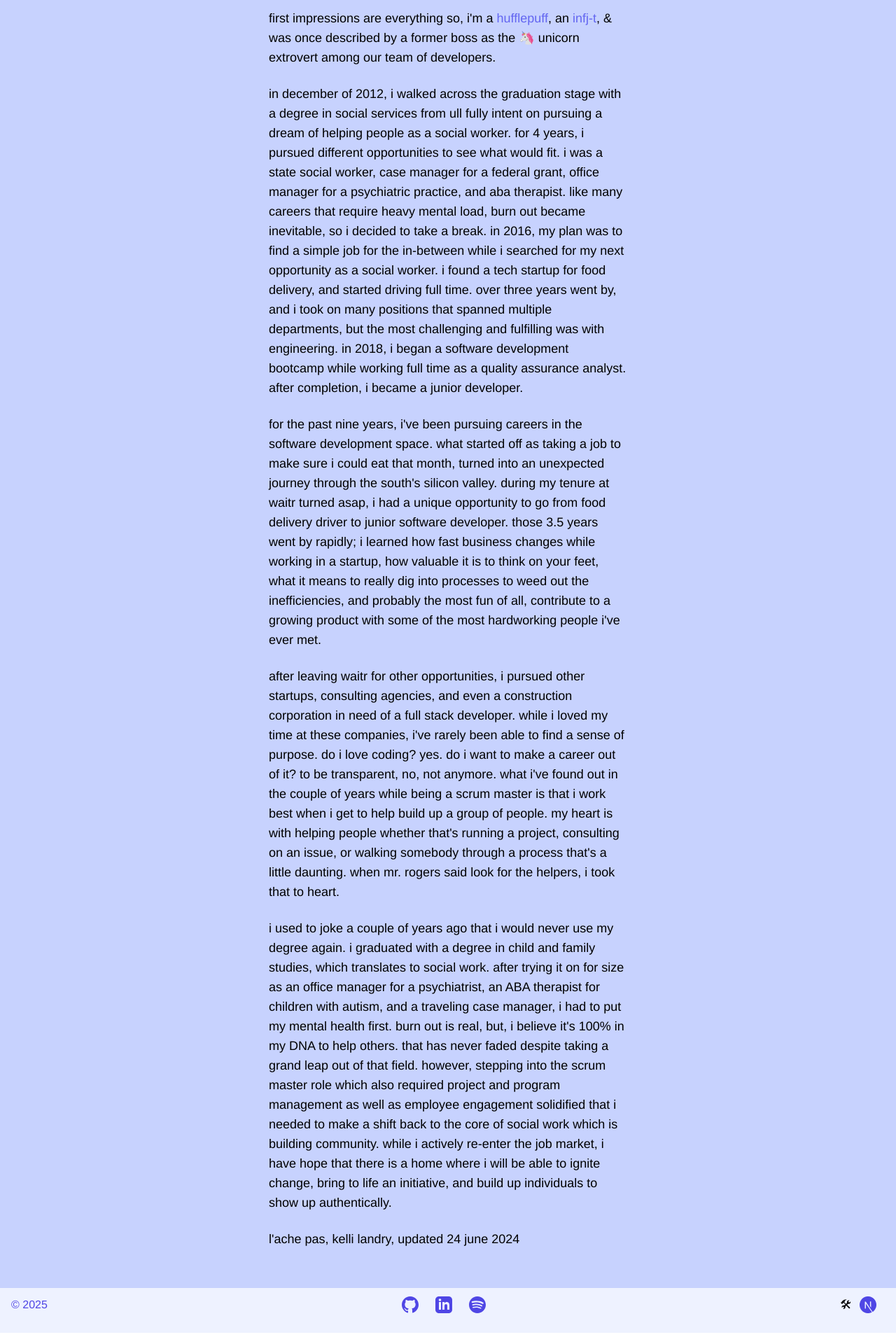
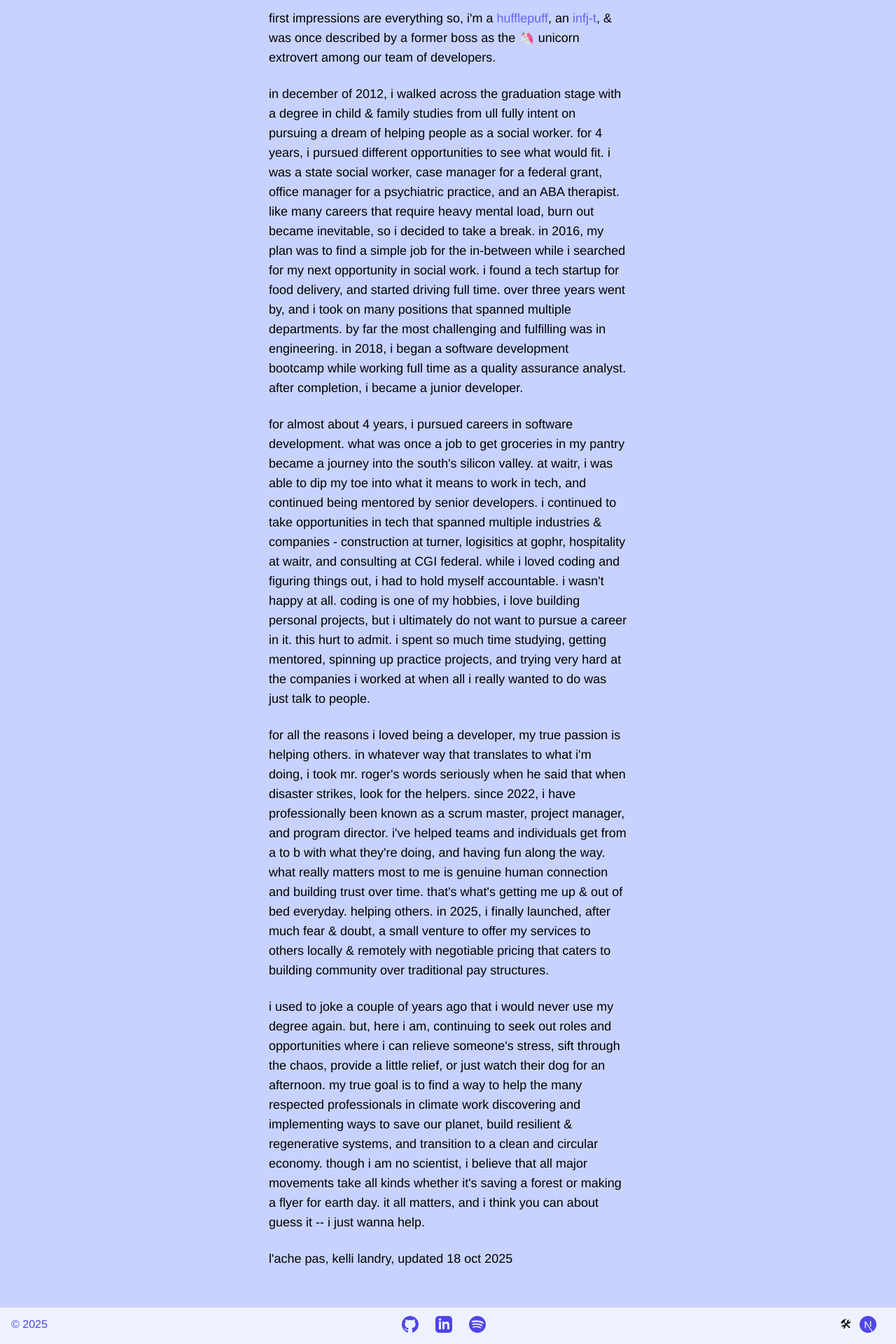
Before and after one commit to kel7774/kellidev, a Next.js app: page /about in a window 1280 px wide. Shown: the part 480-2400 px from the top of the page at 70% size. Built offline with nearby package versions, Linux system fonts and the light colour scheme.

Commit message:
changed copy in about

```diff
--- a/pages/about/index.js
+++ b/pages/about/index.js
@@ -32,11 +32,11 @@ export default function About () {
             </div>
             <p className='text-lg dark:text-indigo-50'>hey! my name&apos;s kelli landry. 👆 that&apos;s me!</p>
             <p className='text-lg dark:text-indigo-50 mt-6'>first impressions are everything so, i&apos;m a <a href='https://www.wizardingworld.com/collections/hufflepuff' target='_blank' rel='nooopener noreferrer'>hufflepuff</a>, an <a href='https://www.16personalities.com/infj-personality' target='_blank' rel='nooopener noreferrer'>infj-t</a>, & was once described by a former boss as the 🦄 unicorn extrovert among our team of developers.</p>
-            <p className='text-lg dark:text-indigo-50 mt-6'>in december of 2012, i walked across the graduation stage with a degree in social services from ull fully intent on pursuing a dream of helping people as a social worker. for 4 years, i pursued different opportunities to see what would fit. i was a state social worker, case manager for a federal grant, office manager for a psychiatric practice, and aba therapist. like many careers that require heavy mental load, burn out became inevitable, so i decided to take a break. in 2016, my plan was to find a simple job for the in-between while i searched for my next opportunity as a social worker. i found a tech startup for food delivery, and started driving full time. over three years went by, and i took on many positions that spanned multiple departments, but the most challenging and fulfilling was with engineering. in 2018, i began a software development bootcamp while working full time as a quality assurance analyst. after completion, i became a junior developer. </p>
-            <p className='text-lg dark:text-indigo-50 mt-6'>for the past nine years, i&apos;ve been pursuing careers in the software development space. what started off as taking a job to make sure i could eat that month, turned into an unexpected journey through the south&apos;s silicon valley. during my tenure at waitr turned asap, i had a unique opportunity to go from food delivery driver to junior software developer. those 3.5 years went by rapidly; i learned how fast business changes while working in a startup, how valuable it is to think on your feet, what it means to really dig into processes to weed out the inefficiencies, and probably the most fun of all, contribute to a growing product with some of the most hardworking people i&apos;ve ever met.</p>
-            <p className='text-lg dark:text-indigo-50 mt-6'>after leaving waitr for other opportunities, i pursued other startups, consulting agencies, and even a construction corporation in need of a full stack developer. while i loved my time at these companies, i&apos;ve rarely been able to find a sense of purpose. do i love coding? yes. do i want to make a career out of it? to be transparent, no, not anymore. what i&apos;ve found out in the couple of years while being a scrum master is that i work best when i get to help build up a group of people. my heart is with helping people whether that&apos;s running a project, consulting on an issue, or walking somebody through a process that&apos;s a little daunting. when mr. rogers said look for the helpers, i took that to heart.</p>
-            <p className='text-lg dark:text-indigo-50 mt-6'>i used to joke a couple of years ago that i would never use my degree again. i graduated with a degree in child and family studies, which translates to social work. after trying it on for size as an office manager for a psychiatrist, an ABA therapist for children with autism, and a traveling case manager, i had to put my mental health first. burn out is real, but, i believe it&apos;s 100% in my DNA to help others. that has never faded despite taking a grand leap out of that field. however, stepping into the scrum master role which also required project and program management as well as employee engagement solidified that i needed to make a shift back to the core of social work which is building community. while i actively re-enter the job market, i have hope that there is a home where i will be able to ignite change, bring to life an initiative, and build up individuals to show up authentically.</p>
-            <p className='text-lg dark:text-indigo-50 mt-6'>l&apos;ache pas, kelli landry, updated 24 june 2024</p>
+            <p className='text-lg dark:text-indigo-50 mt-6'>in december of 2012, i walked across the graduation stage with a degree in child &amp; family studies from ull fully intent on pursuing a dream of helping people as a social worker. for 4 years, i pursued different opportunities to see what would fit. i was a state social worker, case manager for a federal grant, office manager for a psychiatric practice, and an ABA therapist. like many careers that require heavy mental load, burn out became inevitable, so i decided to take a break. in 2016, my plan was to find a simple job for the in-between while i searched for my next opportunity in social work. i found a tech startup for food delivery, and started driving full time. over three years went by, and i took on many positions that spanned multiple departments. by far the most challenging and fulfilling was in engineering. in 2018, i began a software development bootcamp while working full time as a quality assurance analyst. after completion, i became a junior developer.</p>
+            <p className='text-lg dark:text-indigo-50 mt-6'>for almost about 4 years, i pursued careers in software development. what was once a job to get groceries in my pantry became a journey into the south's silicon valley. at waitr, i was able to dip my toe into what it means to work in tech, and continued being mentored by senior developers. i continued to take opportunities in tech that spanned multiple industries &amp; companies - construction at turner, logisitics at gophr, hospitality at waitr, and consulting at CGI federal. while i loved coding and figuring things out, i had to hold myself accountable. i wasn&apos;t happy at all. coding is one of my hobbies, i love building personal projects, but i ultimately do not want to pursue a career in it. this hurt to admit. i spent so much time studying, getting mentored, spinning up practice projects, and trying very hard at the companies i worked at when all i really wanted to do was just talk to people.</p>
+            <p className='text-lg dark:text-indigo-50 mt-6'>for all the reasons i loved being a developer, my true passion is helping others. in whatever way that translates to what i&apos;m doing, i took mr. roger&apos;s words seriously when he said that when disaster strikes, look for the helpers. since 2022, i have professionally been known as a scrum master, project manager, and program director. i&apos;ve helped teams and individuals get from a to b with what they&apos;re doing, and having fun along the way. what really matters most to me is genuine human connection and building trust over time. that&apos;s what&apos;s getting me up &amp; out of bed everyday. helping others. in 2025, i finally launched, after much fear &amp; doubt, a small venture to offer my services to others locally &amp; remotely with negotiable pricing that caters to building community over traditional pay structures.</p>
+            <p className='text-lg dark:text-indigo-50 mt-6'>i used to joke a couple of years ago that i would never use my degree again. but, here i am, continuing to seek out roles and opportunities where i can relieve someone&apos;s stress, sift through the chaos, provide a little relief, or just watch their dog for an afternoon. my true goal is to find a way to help the many respected professionals in climate work discovering and implementing ways to save our planet, build resilient &amp; regenerative systems, and transition to a clean and circular economy. though i am no scientist, i believe that all major movements take all kinds whether it&apos;s saving a forest or making a flyer for earth day. it all matters, and i think you can about guess it -- i just wanna help.</p>
+            <p className='text-lg dark:text-indigo-50 mt-6'>l&apos;ache pas, kelli landry, updated 18 oct 2025</p>
           </article>
         </section>
     </div>
```
